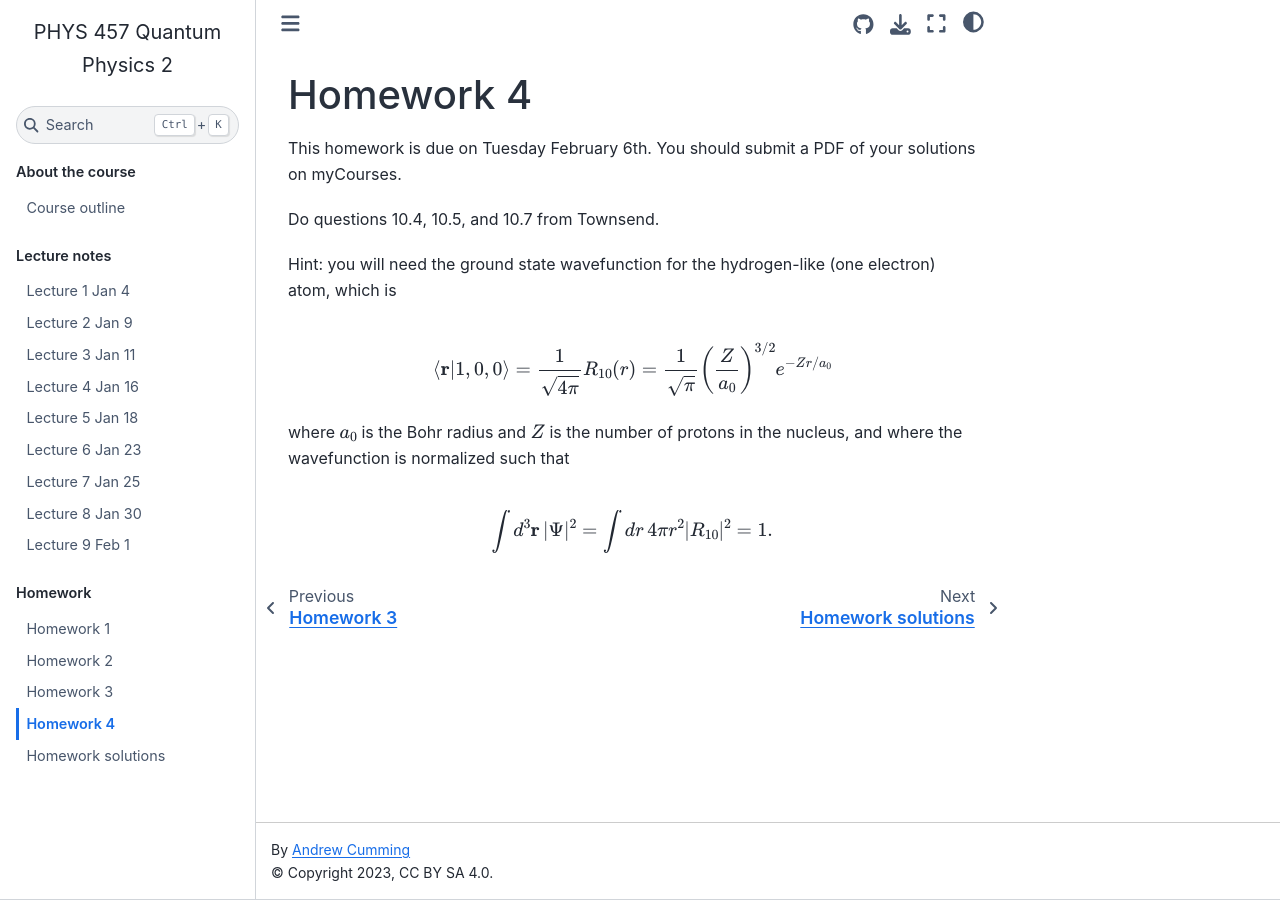
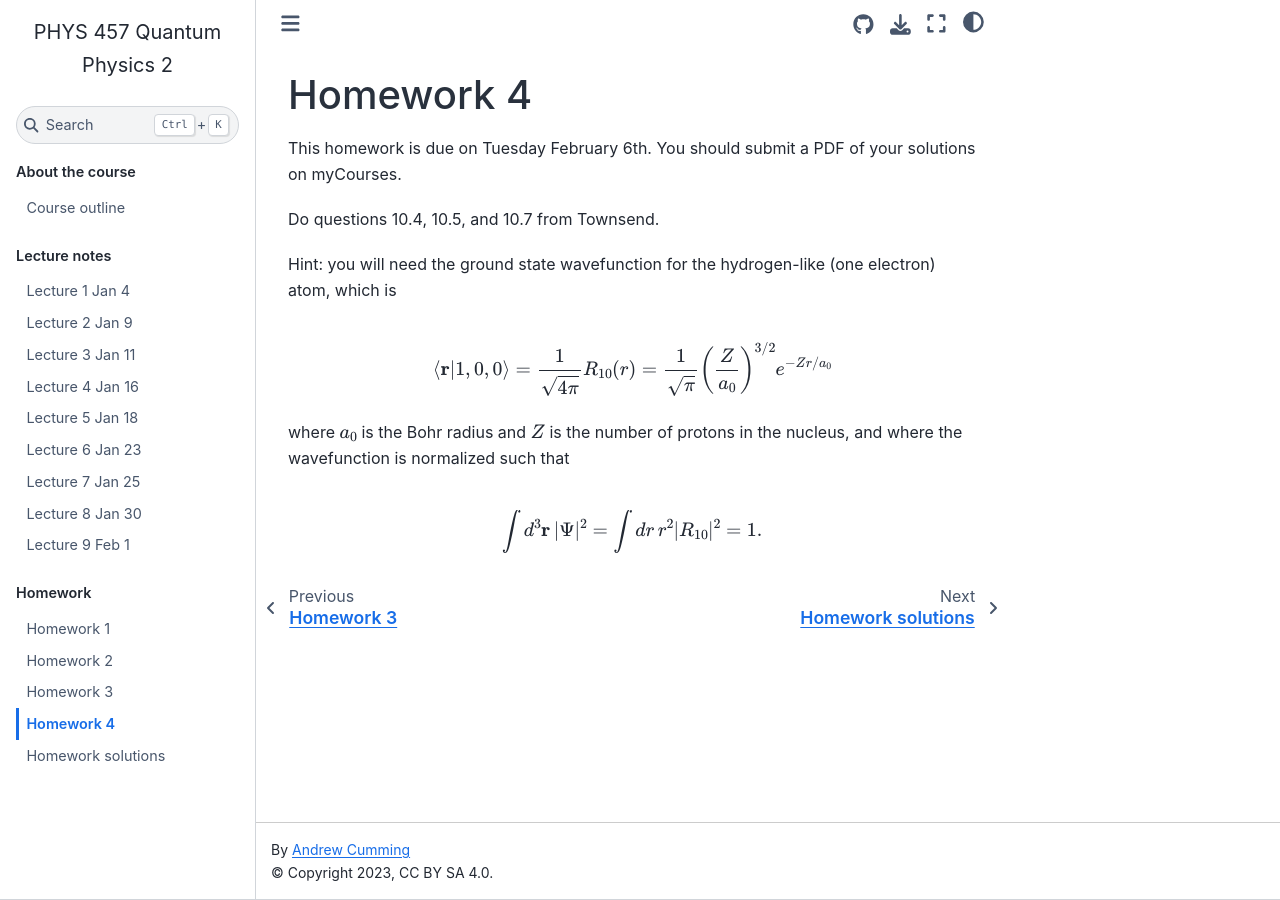
Before and after one commit to andrewcumming/phys457, a Jupyter Book: the page built from hw4.md, in a window 1280 px wide. Built offline with Jupyter Book 1.0.4 settings and Sphinx 7.4.7 and the Sphinx Book theme 1.1.4, drawn with Linux system fonts in a browser that asks for light colours.

Commit message:
typo fix

```diff
--- a/hw4.md
+++ b/hw4.md
@@ -10,4 +10,4 @@ $$\braket{\mathbf{r}|1,0,0} = {1\over \sqrt{4\pi}} R_{10}(r) = {1\over \sqrt{\pi
 
 where $a_0$ is the Bohr radius and $Z$ is the number of protons in the nucleus, and where the wavefunction is normalized such that
 
-$$\int d^3\mathbf{r} \, |\Psi|^2 = \int dr\, 4\pi r^2 |R_{10}|^2=1.$$
+$$\int d^3\mathbf{r} \, |\Psi|^2 = \int dr\, r^2 |R_{10}|^2=1.$$
```
